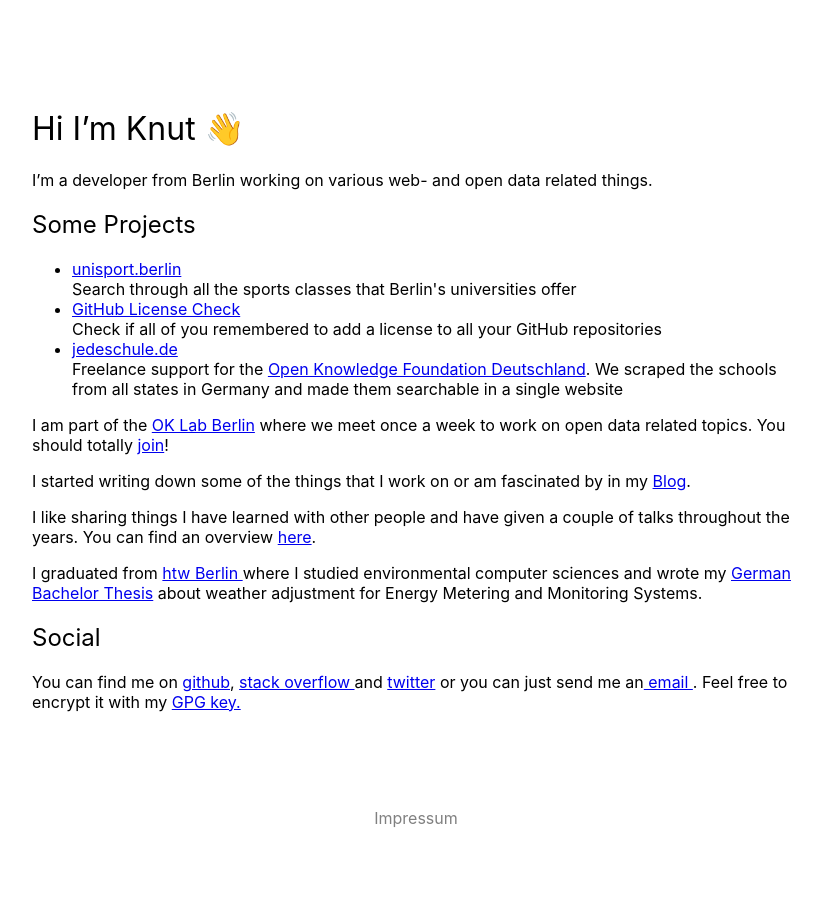
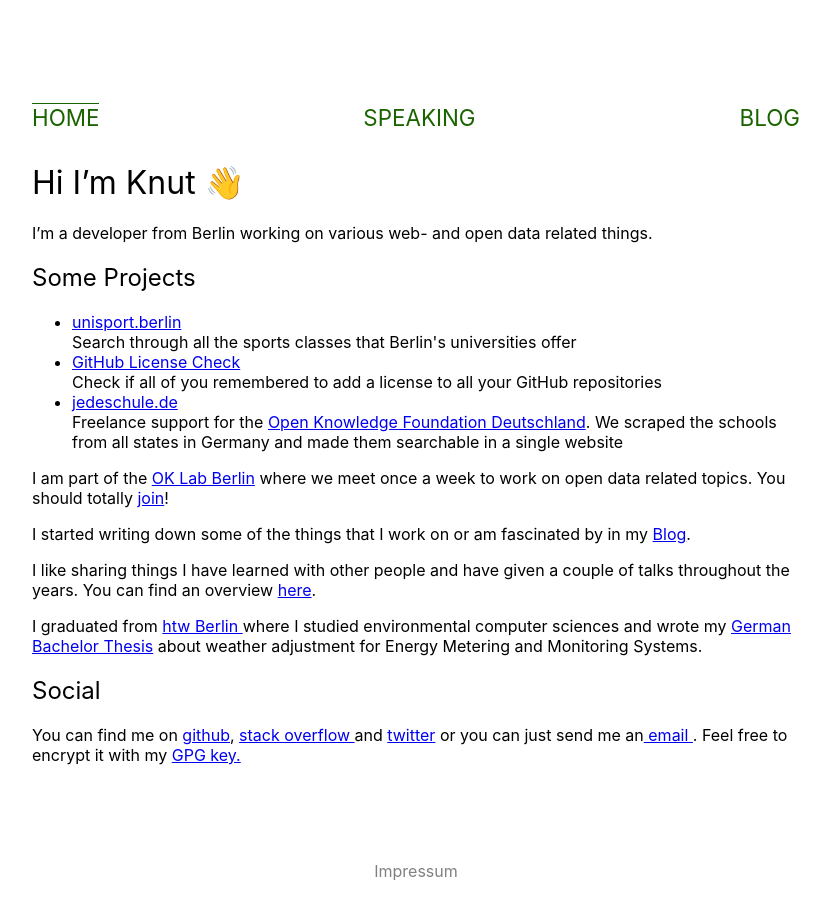
Before and after one commit to k-nut/website, a Jekyll site: the page built from index.md, in a window 1280 px wide. Shown: the whole page, without its empty margins (224-1054 px from the left). Built offline with Jekyll 4.4.1, drawn with Linux system fonts in a browser that asks for light colours; our own code applies the rules of GitHub Pages for plain Markdown files.

Commit message:
Add navigation

```diff
--- a/_layouts/default.html
+++ b/_layouts/default.html
@@ -47,13 +47,40 @@
       width: 100%;
     }
   }
+
+    .main-nav ul{
+      margin-bottom: 2em;
+      display: flex;
+      padding: 0;
+      justify-content: space-between;
+    }
+
+    .main-nav li {
+      list-style-type: none;
+    }
+
+    .main-nav a {
+      text-decoration: none;
+      text-transform: uppercase;
+      font-size: 1.4rem;
+      color: rgb(26, 100, 0);
+    }
+
+  .main-nav a.active {
+    border-top: 1px solid rgb(26, 100, 0);
+  }
+
   </style>
 </head>
 <body>
   <main class="centered">
-    {% unless page.permalink == "/" %}
-      <a href="/" style="text-decoration: none"> 👈 back home 🏠</a>
-    {% endunless %}
+    <nav class="main-nav">
+      <ul>
+        <li><a href="/" {% if page.url  == "/" %}class="active"{% endif %}>Home</a></li>
+        <li><a href="/speaking" {% if page.url  == "/speaking/" %}class="active"{% endif %}>Speaking</a></li>
+        <li><a href="https://blog.k-nut.eu">Blog</a></li>
+      </ul>
+    </nav>
 
     {{ content }}
   </main>
```
